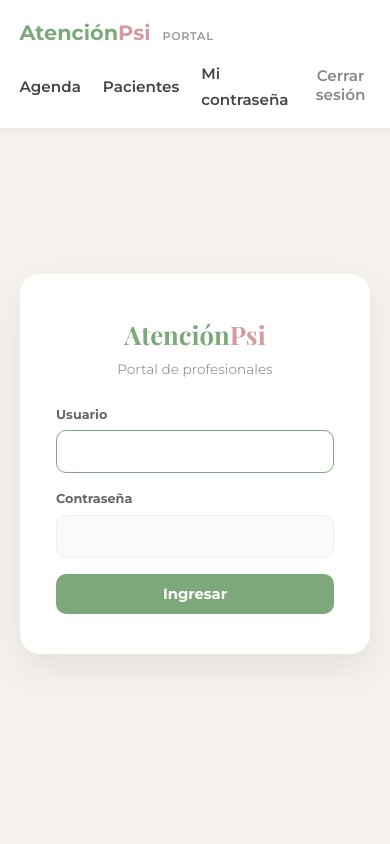
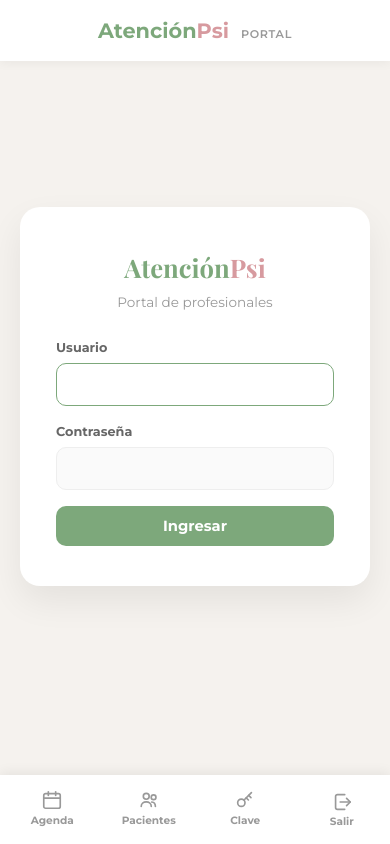
Before and after one commit to LeandroFrattini/Atencionpsi-web, a Django app: page /portal/login/ in a window 390 px wide. Run offline with Django 5.2, Linux system fonts and the light colour scheme; the visitor is signed in with stand-in values (Sample User, id 1).

Commit message:
fix: agenda de lunes a sábado, texto de pacientes desbordado y nav mobile
La semana de la agenda ahora muestra 6 días (lunes a sábado, sin
domingo). Corrige un bug de flexbox/grid: el texto "X pacientes" se
salía del cuadrado del día en pantallas angostas porque un ítem de
grid no se achica por debajo del ancho de su contenido si no se le
pone min-width:0 explícito.

Reemplaza el menú superior (que se amontonaba mal en celular) por una
barra de navegación inferior fija con iconos, el patrón estándar en
apps mobile — siempre al alcance del pulgar, resalta la sección
activa.

```diff
--- a/portal/templates/portal/base_portal.html
+++ b/portal/templates/portal/base_portal.html
@@ -10,30 +10,17 @@
     <link rel="preconnect" href="https://fonts.googleapis.com">
     <link rel="preconnect" href="https://fonts.gstatic.com" crossorigin>
     <link href="https://fonts.googleapis.com/css2?family=Playfair+Display:wght@600;700&family=Montserrat:wght@400;600;700&display=swap" rel="stylesheet">
-    <link rel="stylesheet" href="{% static 'portal.css' %}?v=6">
+    <link rel="stylesheet" href="{% static 'portal.css' %}?v=7">
     <meta name="csrf-token" content="{{ csrf_token }}">
 </head>
 <body>
     {% if request.user.is_authenticated %}
-    <nav class="portal-nav">
-        <div class="portal-nav-inner">
-            <a href="{% url 'portal_dashboard' %}" class="portal-logo"><span class="v">Atención</span><span class="r">Psi</span> <small>portal</small></a>
-            <ul class="portal-nav-links">
-                <li><a href="{% url 'portal_dashboard' %}">Agenda</a></li>
-                <li><a href="{% url 'portal_pacientes' %}">Pacientes</a></li>
-                <li><a href="{% url 'portal_cambiar_password' %}">Mi contraseña</a></li>
-                <li>
-                    <form method="post" action="{% url 'portal_logout' %}" class="portal-logout-form">
-                        {% csrf_token %}
-                        <button type="submit">Cerrar sesión</button>
-                    </form>
-                </li>
-            </ul>
-        </div>
-    </nav>
+    <header class="portal-topbar">
+        <a href="{% url 'portal_dashboard' %}" class="portal-logo"><span class="v">Atención</span><span class="r">Psi</span> <small>portal</small></a>
+    </header>
     {% endif %}
 
-    <main class="portal-main">
+    <main class="portal-main{% if request.user.is_authenticated %} portal-main-con-nav{% endif %}">
         {% if messages %}
             <ul class="portal-messages">
                 {% for message in messages %}
@@ -45,6 +32,30 @@
         {% block content %}{% endblock %}
     </main>
 
+    {% if request.user.is_authenticated %}
+    <nav class="portal-bottom-nav">
+        <a href="{% url 'portal_dashboard' %}" class="portal-bottom-nav-item{% if request.resolver_match.url_name == 'portal_dashboard' %} portal-bottom-nav-active{% endif %}">
+            <svg viewBox="0 0 24 24" fill="none" stroke="currentColor" stroke-width="1.8" stroke-linecap="round" stroke-linejoin="round"><rect x="3" y="5" width="18" height="16" rx="2"/><line x1="3" y1="10" x2="21" y2="10"/><line x1="8" y1="3" x2="8" y2="7"/><line x1="16" y1="3" x2="16" y2="7"/></svg>
+            <span>Agenda</span>
+        </a>
+        <a href="{% url 'portal_pacientes' %}" class="portal-bottom-nav-item{% if request.resolver_match.url_name == 'portal_pacientes' or request.resolver_match.url_name == 'portal_paciente_detalle' or request.resolver_match.url_name == 'portal_paciente_nuevo' or request.resolver_match.url_name == 'portal_paciente_editar' %} portal-bottom-nav-active{% endif %}">
+            <svg viewBox="0 0 24 24" fill="none" stroke="currentColor" stroke-width="1.8" stroke-linecap="round" stroke-linejoin="round"><circle cx="9" cy="8" r="3.2"/><path d="M3.5 19c0-3 2.5-5 5.5-5s5.5 2 5.5 5"/><circle cx="17" cy="9" r="2.6"/><path d="M15 14.2c2.3 .3 4 2 4 4.8"/></svg>
+            <span>Pacientes</span>
+        </a>
+        <a href="{% url 'portal_cambiar_password' %}" class="portal-bottom-nav-item{% if request.resolver_match.url_name == 'portal_cambiar_password' %} portal-bottom-nav-active{% endif %}">
+            <svg viewBox="0 0 24 24" fill="none" stroke="currentColor" stroke-width="1.8" stroke-linecap="round" stroke-linejoin="round"><circle cx="8" cy="15" r="4"/><path d="M11 12l8-8"/><path d="M16 7l2.5 2.5"/><path d="M13.3 9.7L15.7 12"/></svg>
+            <span>Clave</span>
+        </a>
+        <form method="post" action="{% url 'portal_logout' %}" class="portal-bottom-nav-form">
+            {% csrf_token %}
+            <button type="submit" class="portal-bottom-nav-item">
+                <svg viewBox="0 0 24 24" fill="none" stroke="currentColor" stroke-width="1.8" stroke-linecap="round" stroke-linejoin="round"><path d="M15 4H7a2 2 0 0 0-2 2v12a2 2 0 0 0 2 2h8"/><path d="M10 12h11"/><path d="M17 8l4 4-4 4"/></svg>
+                <span>Salir</span>
+            </button>
+        </form>
+    </nav>
+    {% endif %}
+
     <script src="{% static 'portal.js' %}?v=5"></script>
 </body>
 </html>
--- a/portal/templates/portal/dashboard.html
+++ b/portal/templates/portal/dashboard.html
@@ -24,7 +24,7 @@
 
 <div class="portal-week-nav">
     <a href="?semana={{ semana_offset|add:"-1" }}" class="portal-btn portal-btn-outline">&lsaquo; Semana anterior</a>
-    <span class="portal-week-label">{{ lunes|date:"d/m" }} – {{ domingo|date:"d/m" }}</span>
+    <span class="portal-week-label">{{ lunes|date:"d/m" }} – {{ sabado|date:"d/m" }}</span>
     <a href="?semana={{ semana_offset|add:"1" }}" class="portal-btn portal-btn-outline">Semana siguiente &rsaquo;</a>
     {% if semana_offset != 0 %}<a href="?semana=0" class="portal-link portal-week-today-link">Volver a hoy</a>{% endif %}
 </div>
--- a/static/portal.css
+++ b/static/portal.css
@@ -11,20 +11,12 @@ body {
 
 h1, h2 { font-family: 'Playfair Display', Georgia, serif; }
 
-/* ── NAV ── */
-.portal-nav {
+/* ── TOPBAR (solo el logo; la navegación vive abajo, al alcance del pulgar) ── */
+.portal-topbar {
     background: #fff;
-    padding: 1rem 5%;
+    padding: 14px 5%;
     box-shadow: 0 2px 10px rgba(0,0,0,0.05);
-}
-.portal-nav-inner {
-    max-width: 1100px;
-    margin: 0 auto;
-    display: flex;
-    justify-content: space-between;
-    align-items: center;
-    flex-wrap: wrap;
-    gap: 12px;
+    text-align: center;
 }
 .portal-logo {
     text-decoration: none;
@@ -42,37 +34,57 @@ h1, h2 { font-family: 'Playfair Display', Georgia, serif; }
     letter-spacing: 0.06em;
     margin-left: 6px;
 }
-.portal-nav-links {
+
+/* ── NAV INFERIOR (patrón estándar de apps mobile: siempre al alcance del pulgar) ── */
+.portal-bottom-nav {
+    position: fixed;
+    left: 0;
+    right: 0;
+    bottom: 0;
+    background: #fff;
     display: flex;
-    list-style: none;
-    gap: 22px;
+    justify-content: space-around;
+    box-shadow: 0 -2px 12px rgba(0,0,0,0.07);
+    padding: 4px 4px calc(env(safe-area-inset-bottom, 0px) + 4px);
+    z-index: 500;
+}
+.portal-bottom-nav-item {
+    display: flex;
+    flex-direction: column;
     align-items: center;
-}
-.portal-nav-links a {
+    justify-content: center;
+    gap: 2px;
+    flex: 1;
+    max-width: 90px;
+    min-height: 52px;
+    padding: 6px 4px;
+    margin: 4px 2px;
+    border-radius: 12px;
     text-decoration: none;
-    color: #444;
-    font-weight: 600;
-    font-size: 0.95rem;
-}
-.portal-nav-links a:hover { color: #7da87b; }
-.portal-logout-form { margin: 0; }
-.portal-logout-form button {
+    color: #999;
     background: none;
     border: none;
     font-family: inherit;
-    font-weight: 600;
-    font-size: 0.95rem;
-    color: #888;
+    font-size: 0.66rem;
+    font-weight: 700;
     cursor: pointer;
-    padding: 0;
+    transition: color 0.15s ease, background 0.15s ease;
 }
-.portal-logout-form button:hover { color: #c47e7b; }
+.portal-bottom-nav-item svg { width: 22px; height: 22px; flex-shrink: 0; }
+.portal-bottom-nav-item:hover { color: #4a7c59; }
+.portal-bottom-nav-active { color: #4a7c59; background: #eaf5ea; }
+.portal-bottom-nav-form { margin: 0; flex: 1; max-width: 90px; }
+.portal-bottom-nav-form .portal-bottom-nav-item { width: 100%; }
 
 /* ── LAYOUT ── */
 .portal-main {
     max-width: 1100px;
     margin: 0 auto;
     padding: 40px 20px 60px;
+}
+/* Deja lugar para que la nav inferior fija no tape el final del contenido */
+.portal-main-con-nav {
+    padding-bottom: calc(80px + env(safe-area-inset-bottom, 0px));
 }
 .portal-header {
     display: flex;
@@ -297,7 +309,7 @@ h1, h2 { font-family: 'Playfair Display', Georgia, serif; }
 
 .portal-week-grid {
     display: grid;
-    grid-template-columns: repeat(7, 1fr);
+    grid-template-columns: repeat(6, minmax(0, 1fr));
     gap: 10px;
     margin-bottom: 25px;
 }
@@ -305,7 +317,7 @@ h1, h2 { font-family: 'Playfair Display', Georgia, serif; }
     background: #fff;
     border: 2px solid transparent;
     border-radius: 14px;
-    padding: 14px 8px;
+    padding: 14px 6px;
     text-align: center;
     cursor: pointer;
     font-family: inherit;
@@ -313,7 +325,13 @@ h1, h2 { font-family: 'Playfair Display', Georgia, serif; }
     transition: all 0.2s ease;
     display: flex;
     flex-direction: column;
+    align-items: center;
     gap: 4px;
+    /* min-width:0 es necesario: un flex item de un solo texto largo
+       ("pacientes") no se achica por debajo de su ancho de contenido por
+       defecto y termina saliéndose de la caja redondeada en pantallas
+       angostas si no se lo permitimos explícitamente. */
+    min-width: 0;
 }
 .portal-day-box:hover { border-color: #cfe0ce; }
 .portal-day-box-today { background: #fbf6f0; }
@@ -324,9 +342,17 @@ h1, h2 { font-family: 'Playfair Display', Georgia, serif; }
     transform: scale(1.06);
     box-shadow: 0 6px 22px rgba(74,124,89,0.35);
 }
-.portal-day-name { font-size: 0.72rem; text-transform: uppercase; letter-spacing: 0.05em; color: #999; font-weight: 700; }
+.portal-day-name { font-size: 0.72rem; text-transform: uppercase; letter-spacing: 0.05em; color: #999; font-weight: 700; max-width: 100%; }
 .portal-day-num { font-size: 1.4rem; font-weight: 700; color: #333; font-family: 'Playfair Display', serif; }
-.portal-day-count { font-size: 0.72rem; color: #4a7c59; font-weight: 700; }
+.portal-day-count {
+    font-size: 0.72rem;
+    color: #4a7c59;
+    font-weight: 700;
+    max-width: 100%;
+    overflow-wrap: break-word;
+    word-break: break-word;
+    text-align: center;
+}
 
 .portal-day-panel { display: none; }
 .portal-day-panel-active { display: block; }
@@ -626,7 +652,7 @@ h1, h2 { font-family: 'Playfair Display', Georgia, serif; }
 @media (max-width: 700px) {
     .portal-form-grid, .portal-detail-grid { grid-template-columns: 1fr; }
     .portal-header { flex-direction: column; align-items: flex-start; }
-    .portal-week-grid { grid-template-columns: repeat(7, minmax(0, 1fr)); gap: 6px; }
+    .portal-week-grid { grid-template-columns: repeat(6, minmax(0, 1fr)); gap: 6px; }
     .portal-day-box { padding: 8px 4px; }
     .portal-day-num { font-size: 1.1rem; }
     .portal-day-count { font-size: 0.62rem; }
```
Also changed, not shown: portal/views.py (+4 -4 lines).
